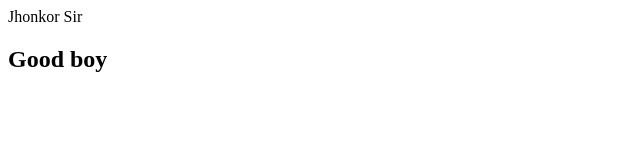
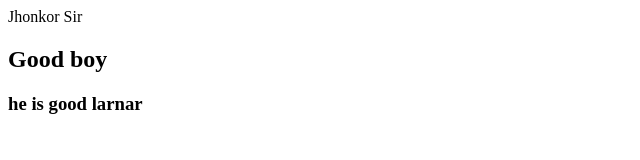
Before and after one commit to mdredoyahmed/html, a plain HTML site: page index.html in a window 1280 px wide. Shown: the whole page, without its empty margins (0-640 px from the left). Drawn offline with Linux system fonts and the light colour scheme.

Commit message:
body change

```diff
--- a/index.html
+++ b/index.html
@@ -8,5 +8,6 @@
 <body>
     <div>Jhonkor Sir</div>
     <h2>Good boy</h2>
+    <h3>he is good larnar</h3>
 </body>
 </html>
```
